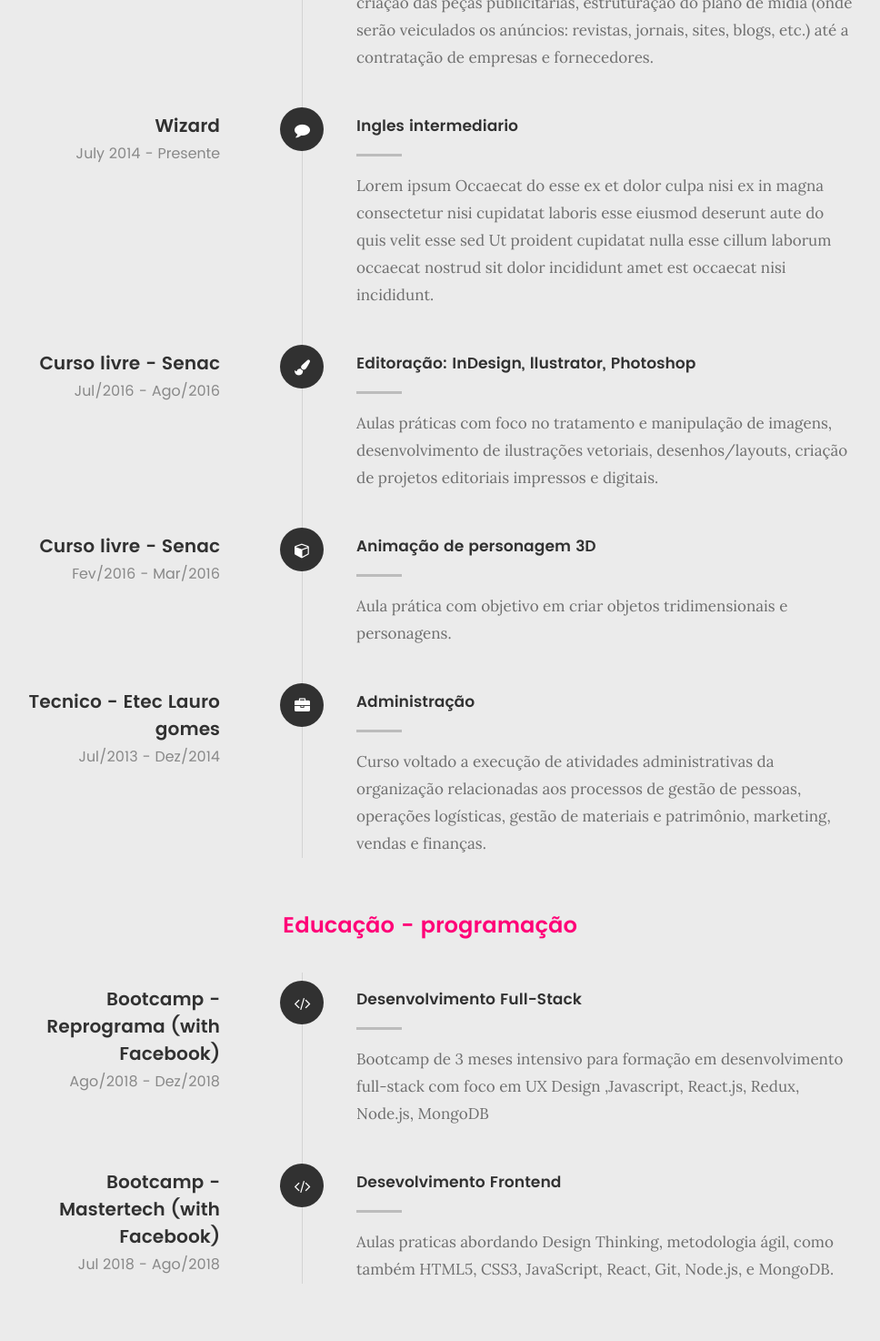
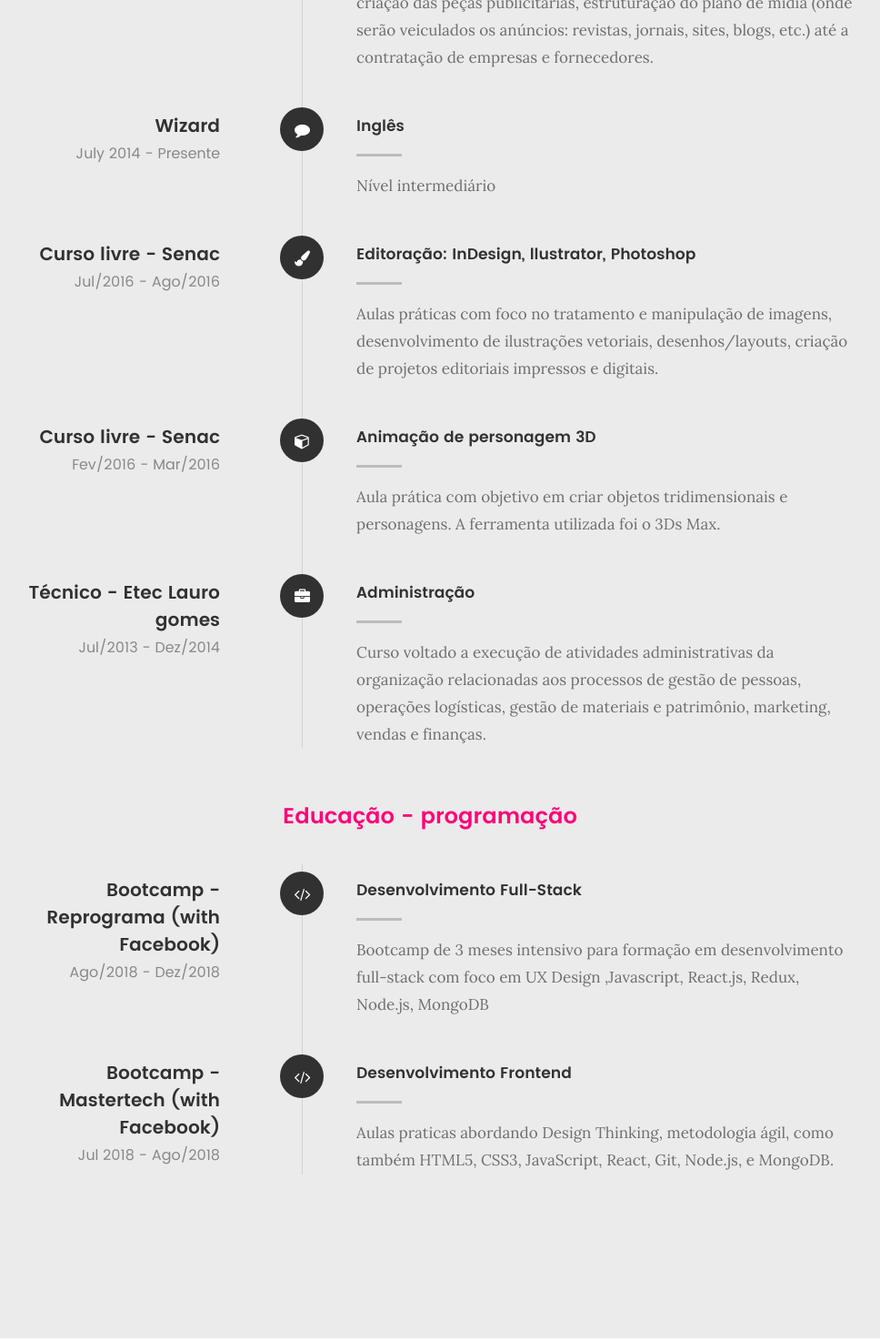
Before and after one commit to eloaparadela/portfolio, a plain HTML site: page index.html in a window 1280 px wide. Shown: the part 2760-4234 px from the top of the page at 91% size, without its empty margins (167-1135 px from the left). Drawn offline with Linux system fonts and the light colour scheme; files whose address does not match are found by name.

```diff
--- a/index.html
+++ b/index.html
@@ -262,8 +262,8 @@
 	   				</div>
 
 	   				<div class="timeline-content">
-	   					<h4>Ingles intermediario</h4>
-	   					<p>Lorem ipsum Occaecat do esse ex et dolor culpa nisi ex in magna consectetur nisi cupidatat laboris esse eiusmod deserunt aute do quis velit esse sed Ut proident cupidatat nulla esse cillum laborum occaecat nostrud sit dolor incididunt amet est occaecat nisi incididunt.</p>
+	   					<h4>Inglês</h4>
+	   					<p>Nível intermediário</p>
 	   				</div>
 
 				   </div>
@@ -299,7 +299,7 @@
 
 					<div class="timeline-content">
 						<h4>Animação de personagem 3D</h4>
-						<p>Aula prática com objetivo em criar objetos tridimensionais e personagens.</p>
+						<p>Aula prática com objetivo em criar objetos tridimensionais e personagens. A ferramenta utilizada foi o 3Ds Max.</p>
 					</div>
 
 				</div>
@@ -311,7 +311,7 @@
 	   				</div>
 
 	   				<div class="timeline-header">
-	   					<h3>Tecnico - Etec Lauro gomes</h3>
+	   					<h3>Técnico - Etec Lauro gomes</h3>
 	   					<p>Jul/2013 - Dez/2014</p>
 	   				</div>
 
@@ -375,7 +375,7 @@
 	   				</div>
 
 	   				<div class="timeline-content">
-	   					<h4>Desevolvimento Frontend</h4>
+	   					<h4>Desenvolvimento Frontend</h4>
 	   					<p>Aulas praticas abordando Design Thinking, metodologia ágil, como também HTML5, CSS3, JavaScript, React, Git, Node.js, e MongoDB.</p>
 	   				</div>
 
```
